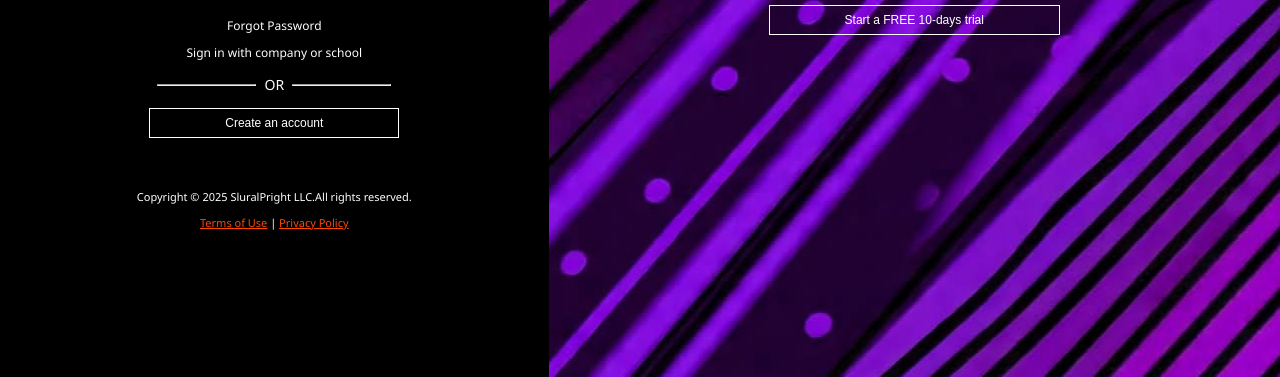
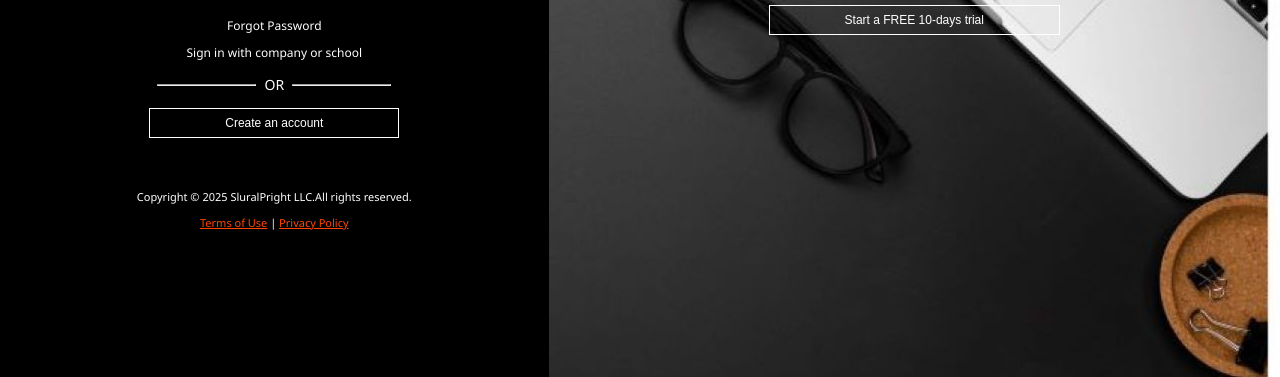
Before and after one commit to MTech-Emkay/sluralpright, a plain HTML site: page index.html in a window 1280 px wide. Shown: the part 423-800 px from the top of the page. Drawn offline with Linux system fonts and the light colour scheme.

Commit message:
background change

```diff
--- a/styles.css
+++ b/styles.css
@@ -119,8 +119,8 @@ footer a {
 /*RIGHT SIDE*/
 
 .rightside {
-    background: url(FB_IMG_17597855295811987.jpg) center;
-    color: white;
+    background: url(acme-background.jpg) right;
+    color: orangered;
     height: 100vh;
     display: flex;
     flex-direction: column;
```
Also changed, not shown: FB_IMG_17597855295811987.jpg (deleted), acme-background.jpg (added).
